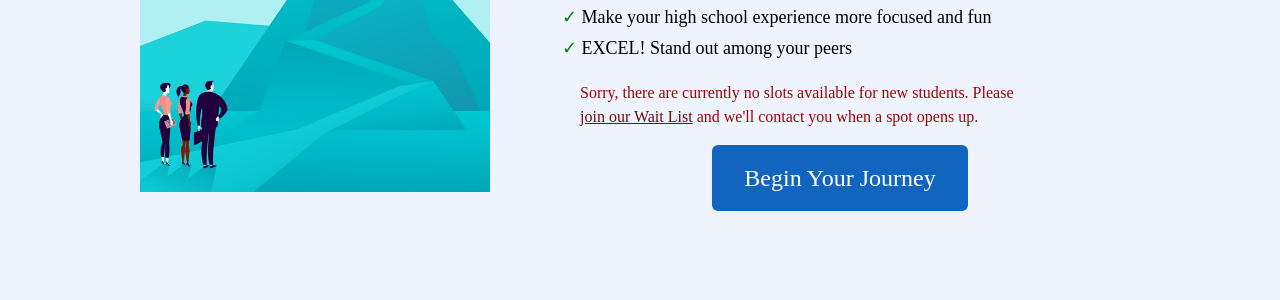
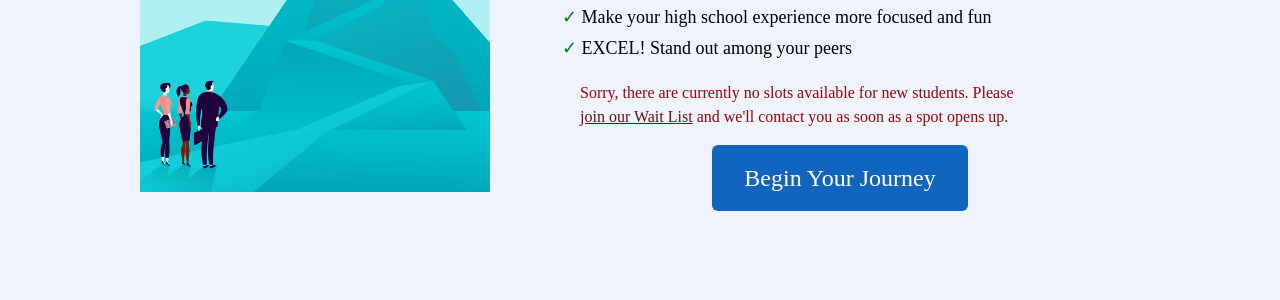
Before and after one commit to radicalcollegestrategies/radicalcollegestrategies.github.io, a Jekyll site: the page built from index.md, in a window 1280 px wide. Shown: the part 468-768 px from the top of the page. Built offline with Jekyll 4.4.1, drawn with Linux system fonts in a browser that asks for light colours; some web fonts are replaced.

Commit message:
waitlist

```diff
--- a/_includes/WaitList.html
+++ b/_includes/WaitList.html
@@ -2,5 +2,5 @@
 <p style="margin-left:40px;color:#a00303">
     Sorry, there are currently no slots available for new students. Please <br>
     <a style="color: #6b0f0f;" href="https://docs.google.com/forms/d/e/1FAIpQLScWYlPLSmBFAL3cDzGaRB0Nxs5tJo_d6hdCjFay6XdiI4LEdA/viewform"  target="_blank">
-        join our Wait List</a> and we'll contact you when a spot opens up.
+        join our Wait List</a> and we'll contact you as soon as a spot opens up.
 </p>
```
